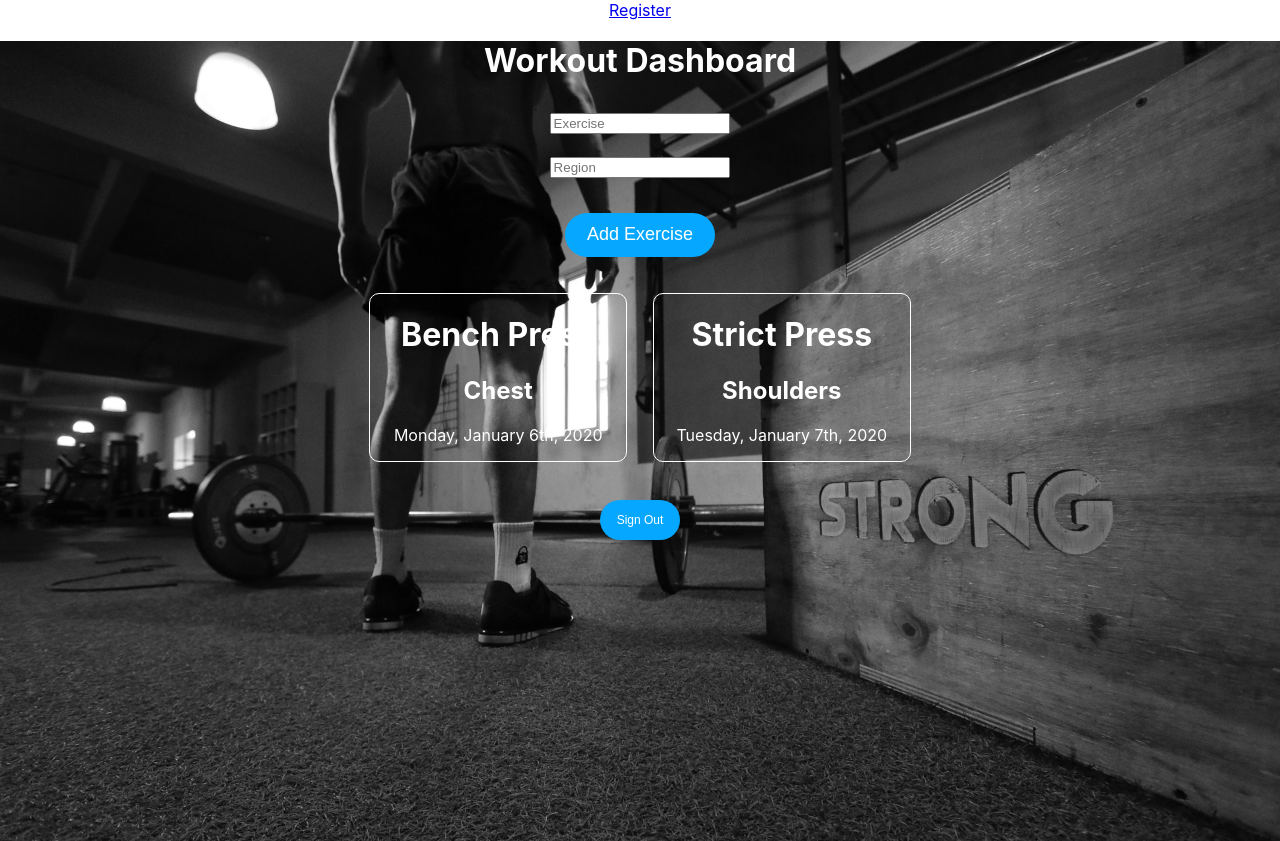
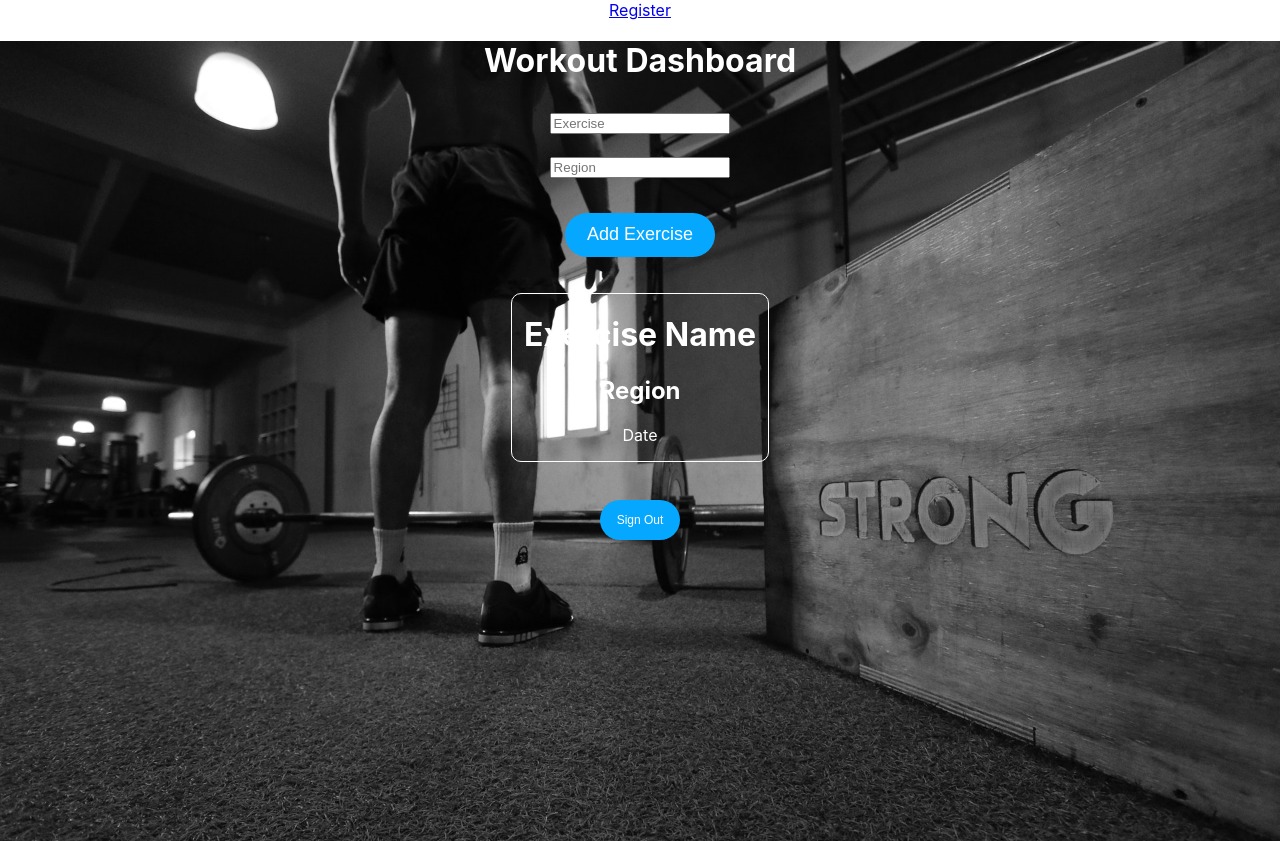
Before and after one commit to weightlifter-lambda/front-end, a React (Create React App) app: page /dashboard in a window 1280 px wide. Built offline with nearby package versions, Linux system fonts and the light colour scheme; sample sign-in values are in the browser's storage.

Commit message:
added Journal component, restructured components

```diff
--- a/src/components/dashboard/ExerciseCard.js
+++ b/src/components/dashboard/ExerciseCard.js
@@ -1,25 +1,13 @@
 import React from "react";
 import { BrowserRouter as Router, Link } from "react-router-dom";
+import Journal from './Journal';
 import "../../App.css";
 
 
 const WorkoutCard = () => {
   return (
-    <div className="card-container">
-      <div className="workout-card">
-        <Link to="/entry" className="workout-card-link">
-            <h1>Bench Press</h1>
-            <h2>Chest</h2>
-            <p>Monday, January 6th, 2020</p>
-        </Link>
-      </div>
-      <div className="workout-card">
-        <Link to="/entry" className="workout-card-link">
-            <h1>Strict Press</h1>
-            <h2>Shoulders</h2>
-            <p>Tuesday, January 7th, 2020</p>
-        </Link>
-      </div>
+    <div>
+      <Journal />
     </div>
   );
 };
--- /dev/null
+++ b/src/components/dashboard/Journal.js
@@ -0,0 +1,21 @@
+import React from "react";
+import { BrowserRouter as Router, Link } from "react-router-dom";
+import "../../App.css";
+
+
+const WorkoutCard = () => {
+  return (
+    <div className="card-container">
+      <div className="workout-card">
+        <Link to="/entry" className="workout-card-link">
+            <h1>Exercise Name</h1>
+            <h2>Region</h2>
+            <p>Date</p>
+        </Link>
+      </div>
+      {/* Journal Form Component */}
+    </div>
+  );
+};
+
+export default WorkoutCard;
--- a/src/components/dashboard/JournalEntry.js
+++ b/src/components/dashboard/JournalEntry.js
@@ -5,11 +5,11 @@ import "../../App.css";
 const JournalEntry = () => {
   return (
         <div className="journal-entry">
-            <h1>Bench Press</h1>
-            <p>185</p>
-            <p>5 sets</p>
-            <p>10 reps</p>
-            <p>Notes: Very heavy!</p>
+            <h1>Exercise Name</h1>
+            <p>Weigh</p>
+            <p>Sets</p>
+            <p>Reps</p>
+            <p>Notes</p>
         </div>
   );
 };
```
